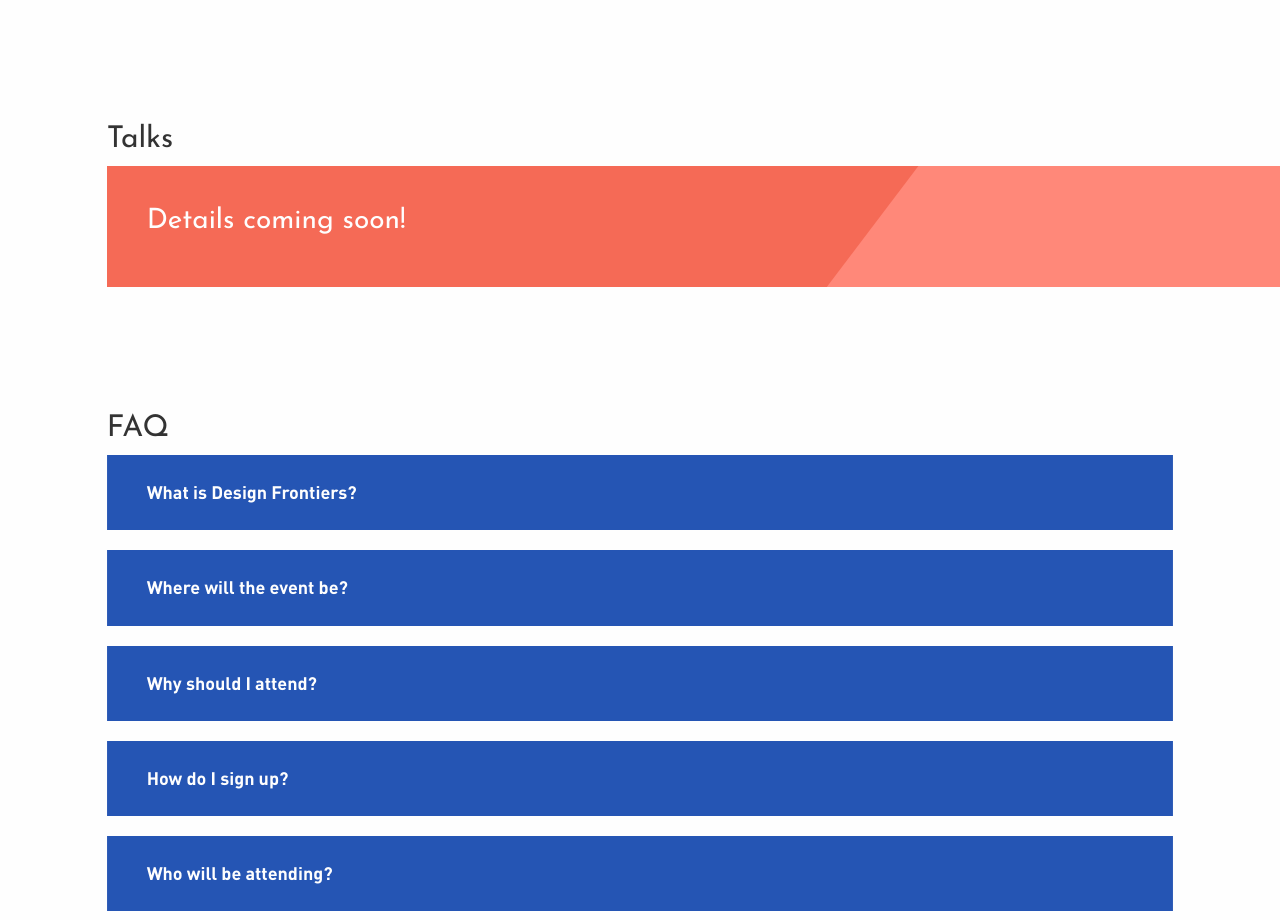
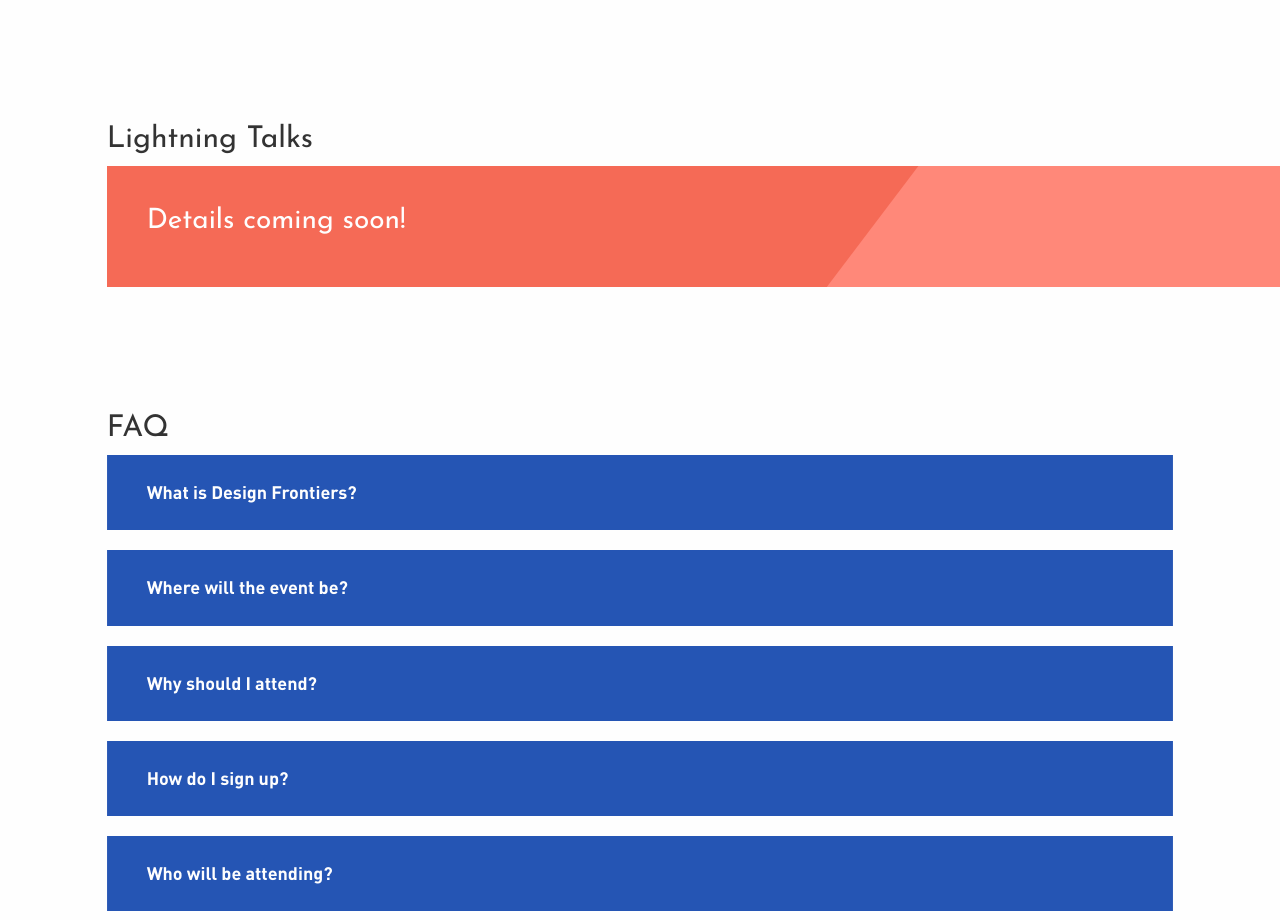
Before and after one commit to designatucsd/design-frontiers, a website: page index.html in a window 1280 px wide. Shown: the part 2731-3651 px from the top of the page. Drawn offline with nearby package versions, Linux system fonts and the light colour scheme.

Commit message:
Change Talks to Lightning Talks

```diff
--- a/index.html
+++ b/index.html
@@ -215,7 +215,7 @@
         <div class="row">
           <div class="col-xs-11 col-xs-offset-1">
             <div class="row">
-              <h2 class="df__breakout__heading">Talks</h2>
+              <h2 class="df__breakout__heading">Lightning Talks</h2>
               <div class="df__breakout__card">
                 <h3>Details coming soon!</h3>
                 <!-- <h3>3 Ways to Incorporate Your Users Into Your Design Process</h3>
```
